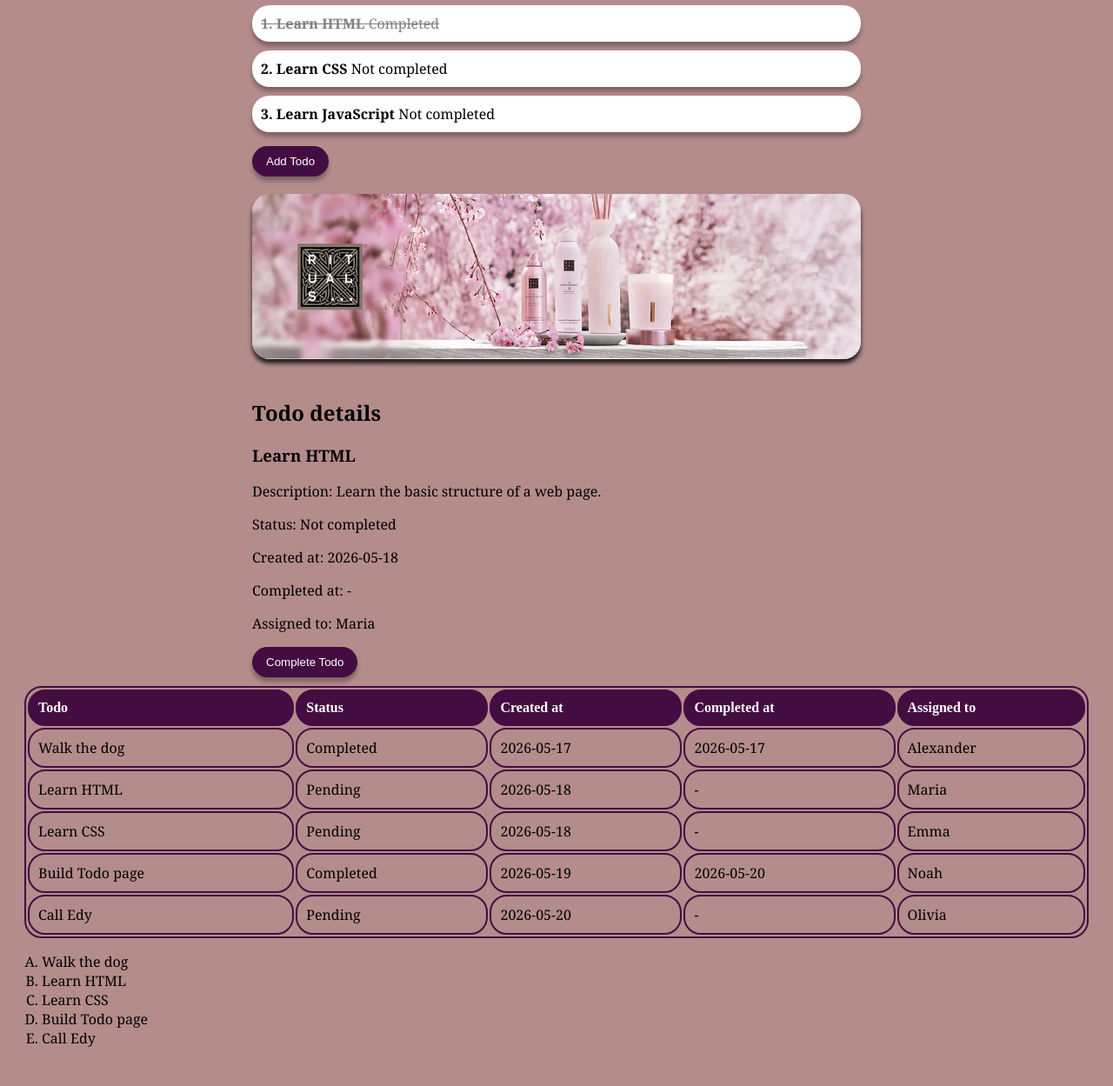
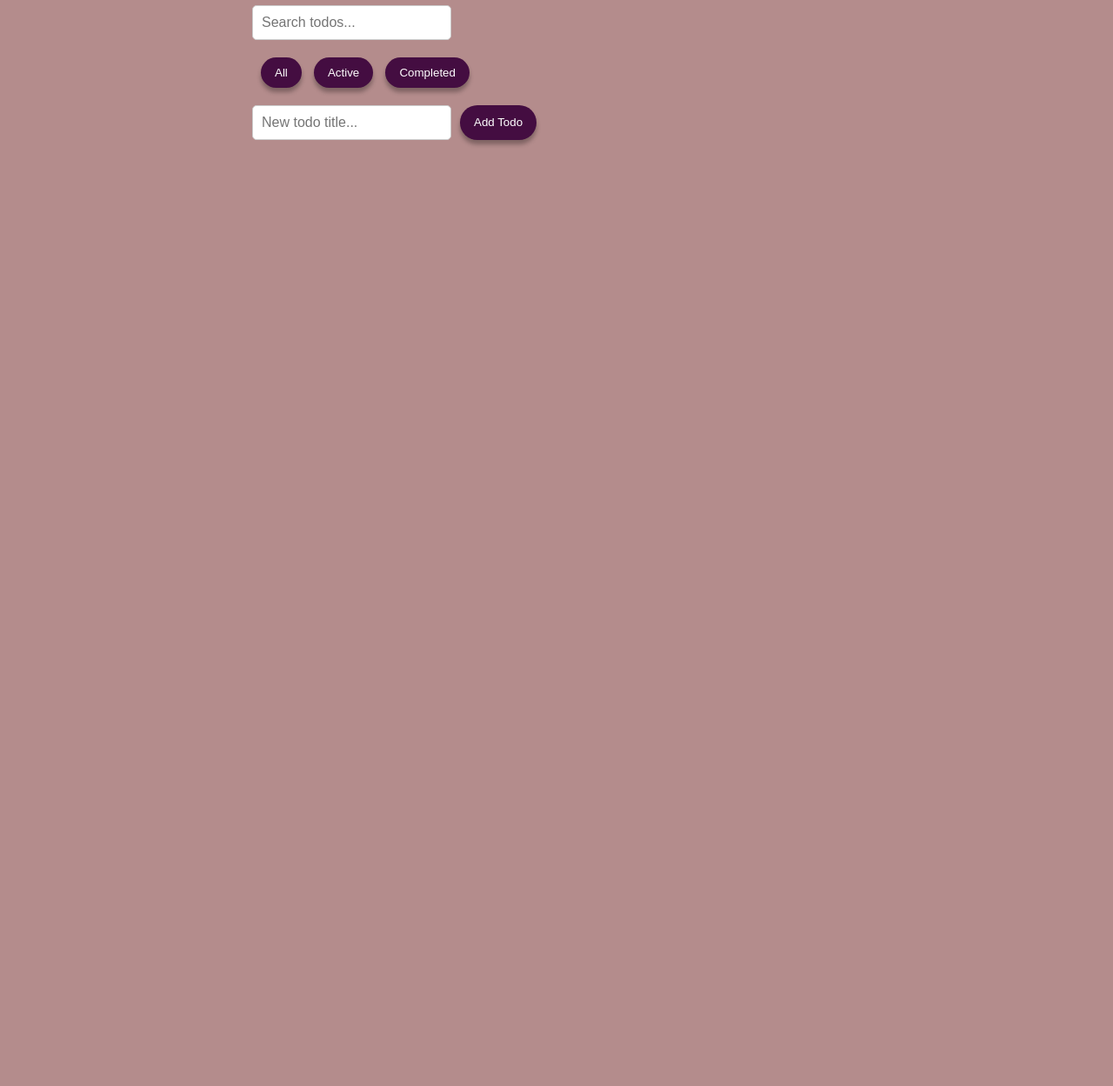
Before and after one commit to Maria-Veronica-Moise/TodoApp, a plain HTML site: page todo-web-app/index.html in a window 1280 px wide. Shown: the part 108-1357 px from the top of the page at 87% size. After the commit the page ends 800 px from the top, so only its background shows below. Drawn offline with Linux system fonts and the light colour scheme; no server answers.

Commit message:
feat: add todo

```diff
--- a/todo-web-app/index.html
+++ b/todo-web-app/index.html
@@ -5,110 +5,37 @@
         <link rel="stylesheet" href="styles.css" />
     </head>
     <body>
-        <h1>My Todo App</h1>
         <div class="container">
-            <ul class="todo-list" id="todo-list">
-                <li>
-                    <strong>1. Walk the dog</strong>
-                    <span>Completed</span>
-                </li>
+            <h1>My Todo App</h1>
 
-                <li>
-                    <strong>2. Learn HTML</strong>
-                    <span>Not completed</span>
-                </li>
+            <div class="search-section">
+                <input
+                    type="text"
+                    id="search-input"
+                    placeholder="Search todos..."
+                />
+            </div>
 
-                <li>
-                    <strong>3. Learn CSS</strong>
-                    <span>Not completed</span>
-                </li>
+            <div class="filter-section">
+                <button id="show-all-button">All</button>
 
-                <li>
-                    <strong>4. Build Todo page</strong>
-                    <span>Completed</span>
-                </li>
-                <li>
-                    <strong>5. Call Edy</strong>
-                    <span>Not completed</span>
-                </li>
-            </ul>
-            <button id="add-todo-button">Add Todo</button>
-            <br />
-            <a
-                href="https://www.sunrise-casta.ro/rituals/holdere-rituals/"
-                target="_blank"
-            >
-                <img
-                    src="assets/Category_banner_1240x312_Launch_Sakura_1_1.webp"
-                    width="700"
-                    height="190"
-                    alt="Rituals"
+                <button id="show-active-button">Active</button>
+
+                <button id="show-completed-button">Completed</button>
+            </div>
+
+            <div class="create-section">
+                <input
+                    type="text"
+                    id="new-todo-input"
+                    placeholder="New todo title..."
                 />
-            </a>
-            <h2>Todo details</h2>
 
-            <h3>Learn HTML</h3>
+                <button id="add-todo-button">Add Todo</button>
+            </div>
 
-            <p>Description: Learn the basic structure of a web page.</p>
-            <p>Status: Not completed</p>
-            <p>Created at: 2026-05-18</p>
-            <p>Completed at: -</p>
-            <p>Assigned to: Maria</p>
-            <button>Complete Todo</button>
+            <ul class="todo-list" id="todo-list"></ul>
         </div>
-        <table>
-            <tr>
-                <th>Todo</th>
-                <th>Status</th>
-                <th>Created at</th>
-                <th>Completed at</th>
-                <th>Assigned to</th>
-            </tr>
-            <tr>
-                <td>Walk the dog</td>
-                <td>Completed</td>
-                <td>2026-05-17</td>
-                <td>2026-05-17</td>
-                <td>Alexander</td>
-            </tr>
-            <tr>
-                <td>Learn HTML</td>
-                <td>Pending</td>
-                <td>2026-05-18</td>
-                <td>-</td>
-                <td>Maria</td>
-            </tr>
-            <tr>
-                <td>Learn CSS</td>
-                <td>Pending</td>
-                <td>2026-05-18</td>
-                <td>-</td>
-                <td>Emma</td>
-            </tr>
-            <tr>
-                <td>Build Todo page</td>
-                <td>Completed</td>
-                <td>2026-05-19</td>
-                <td>2026-05-20</td>
-                <td>Noah</td>
-            </tr>
-            <tr>
-                <td>Call Edy</td>
-                <td>Pending</td>
-                <td>2026-05-20</td>
-                <td>-</td>
-                <td>Olivia</td>
-            </tr>
-        </table>
-
-        <ol>
-            <li>Walk the dog</li>
-            <li>Learn HTML</li>
-            <li>Learn CSS</li>
-            <li>Build Todo page</li>
-            <li>Call Edy</li>
-        </ol>
-
-        <script type="module" src="script.js"></script>
+        <script src="script.js"></script>
     </body>
 </html>
--- a/todo-web-app/script.js
+++ b/todo-web-app/script.js
@@ -1,106 +1,29 @@
-import { TodoClient } from './utils.js'
+let todos = []
+const todoList = document.getElementById('todo-list')
+const newTodoInput = document.getElementById('new-todo-input')
+const addTodoButton = document.getElementById('add-todo-button')
+const searchInput = document.getElementById('search-input')
+const showAllButton = document.getElementById('show-all-button')
+const showActiveButton = document.getElementById('show-active-button')
+const showCompletedButton = document.getElementById('show-completed-button')
 
-var client = new TodoClient()
-client.getTodos((todos) => console.log(todos))
-console.log('Hello from JavaScript')
-let todos = [
-    {
-        id: 1,
-        order: 1,
-        title: 'Learn HTML',
-        isCompleted: true,
-    },
-    {
-        id: 2,
-        order: 2,
-        title: 'Learn CSS',
-        isCompleted: false,
-    },
-    {
-        id: 3,
-        order: 3,
-        title: 'Learn JavaScript',
-        isCompleted: false,
-    },
-]
-console.log('Initial todos:', todos)
-
-function sayHello() {
-    console.log('Hello!')
-}
-
-sayHello()
-
-function printTodos(todos) {
-    todos.forEach((todo) => {
-        console.log('Todo: ' + todo.title)
-    })
-}
-printTodos(todos)
-
-todos.forEach((todo) => {
-    if (todo.isCompleted) {
-        console.log(todo.title + 'This todo is completed')
-    } else {
-        console.log(todo.title + 'This todo is not completed')
-    }
+// add eventlisteners
+addTodoButton.addEventListener('click', () => {
+    let text = newTodoInput.value.trim()
+    todos.push({ text, completed: false })
+    newTodoInput.value = ''
+    renderTodos()
 })
-
-let todoStatus = todos.map((todo) => {
-    return {
-        title: todo.title,
-        isCompleted: todo.isCompleted,
-    }
-})
-console.log('Todo status:', todoStatus)
-
-for (let i = 0; i < 5; i++) {
-    console.log(i)
-}
-
-for (let i = 0; i < todos.length; i++) {
-    console.log(`${i}: ${todos[i].title}`)
-}
-
-for (let i = 0; i < todos.length; i++) {
-    if (todos[i].isCompleted === true) {
-        console.log(`${todos[i].title} is completed`)
-    }
-}
-
-function getTodoStatus(todo) {
-    if (todo.isCompleted) {
-        return 'completed'
-    } else {
-        return 'not completed'
-    }
-}
-
-todos.forEach((todo) => {
-    console.log(getTodoStatus(todo))
-})
-
-const addButton = document.getElementById('add-todo-button')
-addButton.addEventListener('click', function () {
-    console.log('Add button clicked!')
-    alert('Todo added!')
-})
-
-const todoList = document.getElementById('todo-list')
 
 function renderTodos() {
     todoList.innerHTML = ''
-
-    for (let todo of todos) {
+    todos.forEach((todo, index) => {
         let todoHtml = `
-            <li class="${todo.isCompleted ? 'completed' : ''}">
-                <strong>${todo.order}. ${todo.title}</strong>
-                <span>${todo.isCompleted ? 'Completed' : 'Not completed'}</span>
-            </li>
+        <li>
+            <strong>${index + 1}. ${todo.text}</strong>
+            <span>${todo.completed ? ' (Completed)' : ' (Not Completed)'}</span>
+        </li>
         `
-
         todoList.innerHTML += todoHtml
-    }
+    })
 }
-
-renderTodos()
--- a/todo-web-app/styles.css
+++ b/todo-web-app/styles.css
@@ -40,39 +40,24 @@ button:hover {
     margin: 0 auto;
 }
 
-img:hover {
-    transform: scale(1.05);
-    transition: transform 0.3s ease;
+.todo-list p {
+    margin: 5px 0;
 }
-img {
-    margin: 20px auto;
-    border-radius: 20px;
-    box-shadow: 0 5px 5px rgba(0, 0, 0.8, 0.8);
+input {
+    padding: 10px;
+    border: 1px solid #ccc;
+    border-radius: 5px;
+    font-size: 16px;
 }
-table {
-    width: 100%;
-    border-collapse: initial;
-    margin-top: 10px;
+.search-section,
+.filter-section,
+.create-section {
+    margin-bottom: 20px;
 }
-table,
-th,
-td {
-    font-size: medium;
-    border: 2px solid #440d41;
-    border-radius: 20px;
+.filter-section button {
+    margin-left: 10px;
 }
-th,
-td {
-    padding: 10px;
-    text-align: left;
+.create-section {
+    display: flex;
+    gap: 10px;
 }
-th {
-    font-family: 'Times New Roman', Times, serif;
-    background-color: #440d41;
-    color: white;
-}
-ol {
-    list-style: upper-alpha;
-    font-size: medium;
-    padding-left: 20px;
-}
```
Also changed, not shown: todo-web-app/assets/301011-1.webp (deleted), todo-web-app/assets/Category_banner_1240x312_Launch_Sakura_1_1.webp (deleted), 1 other file.
